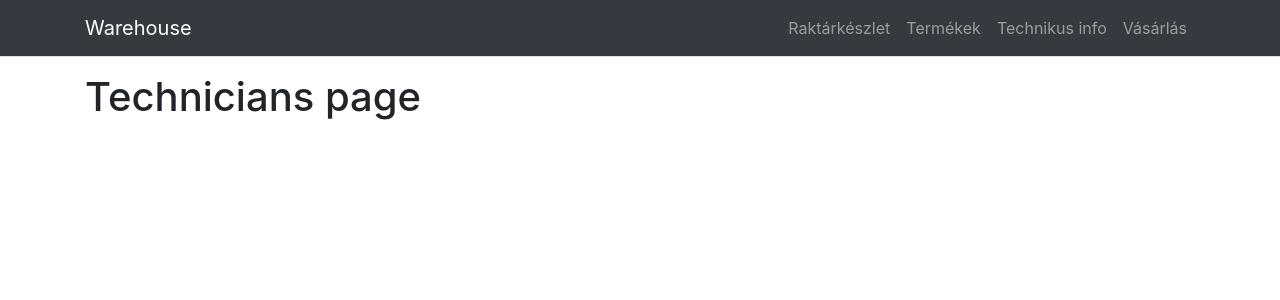
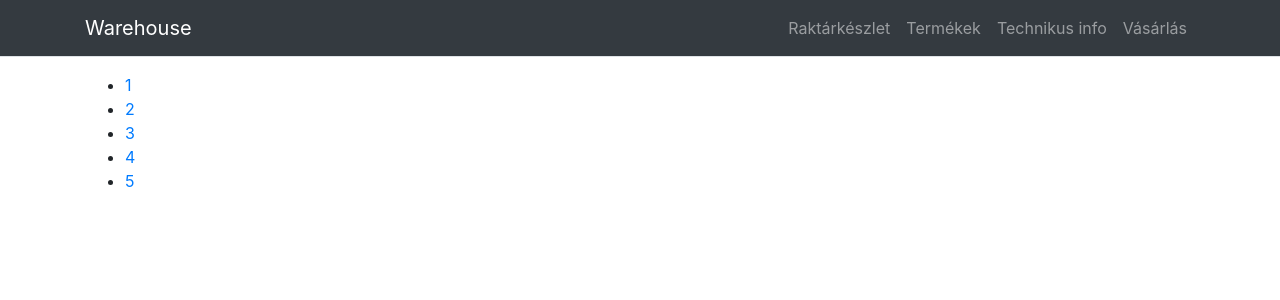
Before and after one commit to jbence1994/warehouse-ui, a React (Create React App) app: page /technikus-info in a window 1280 px wide. Shown: the top 300 px of the page. Built offline with nearby package versions, Linux system fonts and the light colour scheme.

Commit message:
Add test page for navigate to a technician by id

```diff
--- a/src/App.js
+++ b/src/App.js
@@ -3,6 +3,7 @@ import { BrowserRouter, Switch, Route, Redirect } from "react-router-dom";
 
 import Navbar from "./components/common/navbar";
 import Orders from "./pages/orders";
+import TechnicianProfile from "./pages/technicianProfile";
 import Technicians from "./pages/technicians";
 import Products from "./pages/products";
 import Supplies from "./pages/supplies";
@@ -19,6 +20,7 @@ const App = () => {
     HOME_PAGE,
     SUPPLIES_PAGE,
     PRODUCTS_PAGE,
+    TECHNICIAN_PAGE,
     TECHNICIANS_PAGE,
     ORDERS_PAGE,
     NOT_FOUND_PAGE,
@@ -39,6 +41,11 @@ const App = () => {
       <main className="container">
         <Switch>
           <Route exact path={ORDERS_PAGE.path} component={Orders} />
+          <Route
+            exact
+            path={TECHNICIAN_PAGE.path}
+            component={TechnicianProfile}
+          />
           <Route exact path={TECHNICIANS_PAGE.path} component={Technicians} />
           <Route exact path={PRODUCTS_PAGE.path} component={Products} />
           <Route exact path={SUPPLIES_PAGE.path} component={Supplies} />
--- a/src/pages/technicians.jsx
+++ b/src/pages/technicians.jsx
@@ -1,7 +1,18 @@
 import React from "react";
+import { Link } from "react-router-dom";
 
 const Technicians = () => {
-  return <h1>Technicians page</h1>;
+  const technicians = [1, 2, 3, 4, 5];
+
+  return (
+    <ul>
+      {technicians.map((id) => (
+        <li key={id}>
+          <Link to={`technikus/${id}`}>{id}</Link>
+        </li>
+      ))}
+    </ul>
+  );
 };
 
 export default Technicians;
```
